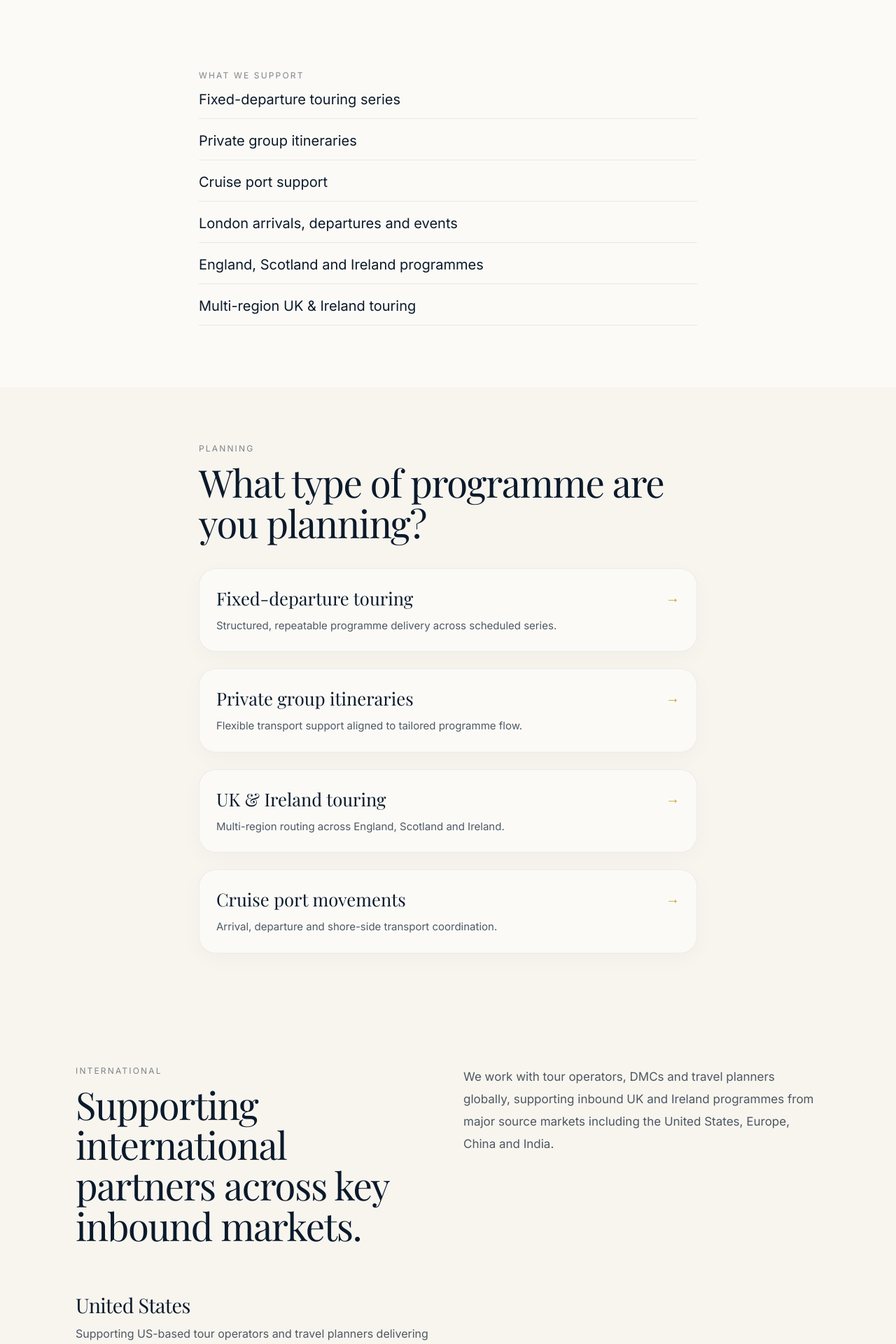
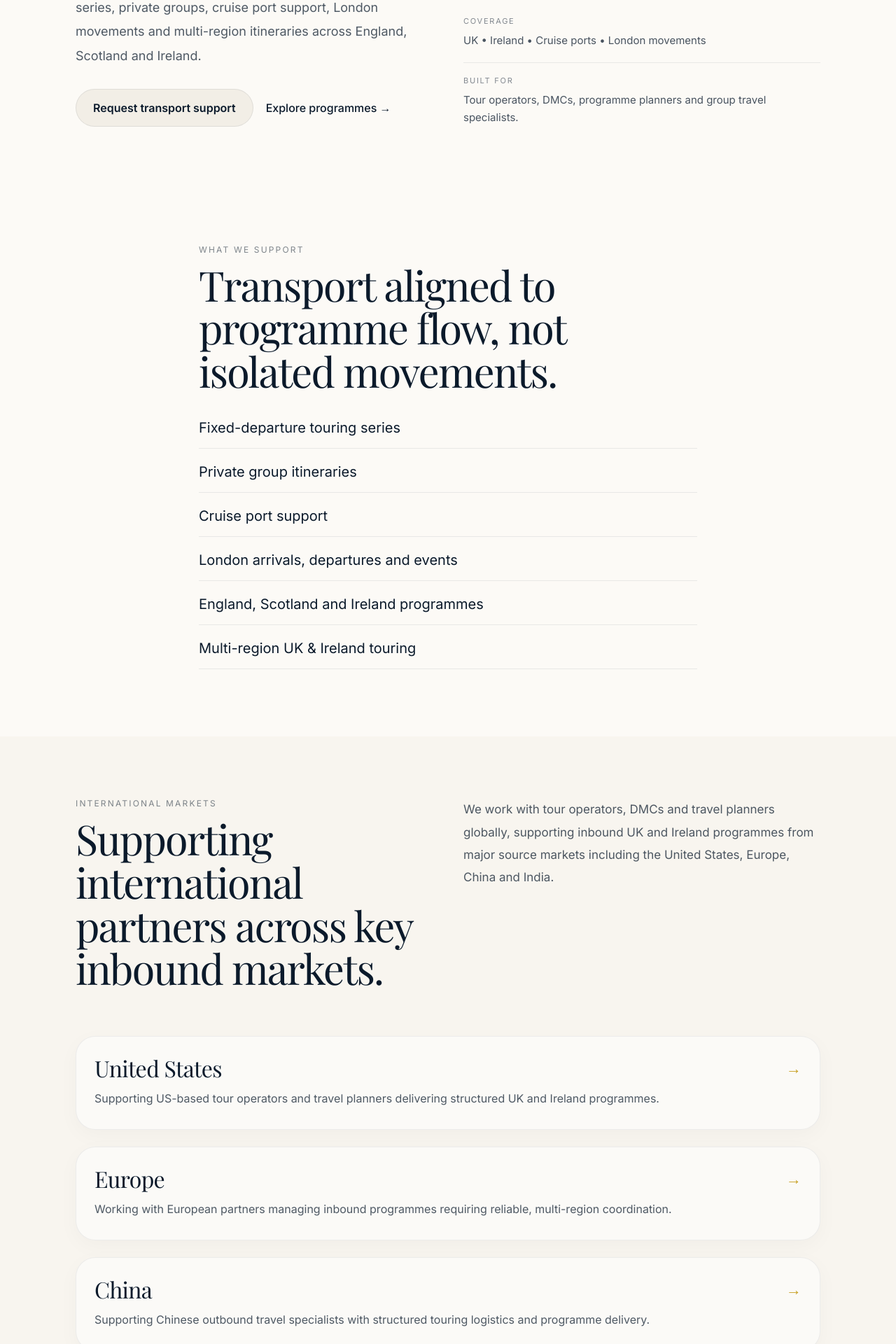
Before and after one commit to kandiahtk-crypto/Project-, a Next.js app: page / in a window 1280 px wide. Shown: the part 800-2720 px from the top of the page at 70% size. Built offline with nearby package versions, Linux system fonts and the light colour scheme; a web font is replaced by a local one.

Commit message:
Update page.tsx

```diff
--- a/src/app/page.tsx
+++ b/src/app/page.tsx
@@ -31,30 +31,30 @@ const supportItems = [
   "Multi-region UK & Ireland touring",
 ];
 
-const regions = [
+const markets = [
   {
     title: "United States",
+    text: "Supporting US-based tour operators and travel planners delivering structured UK and Ireland programmes.",
     href: "/markets/usa",
-    text: "Supporting US-based tour operators and travel planners delivering structured UK and Ireland touring programmes.",
   },
   {
     title: "Europe",
+    text: "Working with European partners managing inbound programmes requiring reliable, multi-region coordination.",
     href: "/markets/europe",
-    text: "Working with European partners managing inbound programmes requiring reliable, multi-region coordination.",
   },
   {
     title: "China",
+    text: "Supporting Chinese outbound travel specialists with structured touring logistics and programme delivery.",
     href: "/markets/china",
-    text: "Supporting Chinese outbound travel specialists with structured touring logistics and programme delivery.",
   },
   {
     title: "India",
+    text: "Working with Indian travel companies delivering premium UK and Ireland itineraries with clear operational flow.",
     href: "/markets/india",
-    text: "Working with Indian travel companies delivering premium UK and Ireland itineraries with clear operational flow.",
   },
 ];
 
-const sectors = [
+const regions = [
   {
     title: "England heritage touring",
     text: "London, Oxford, Bath, Cambridge, York and the Lake District remain central to classic Britain itineraries.",
@@ -69,34 +69,6 @@ const sectors = [
     title: "Ireland touring circuits",
     text: "Dublin, Galway, Killarney and the Cliffs of Moher continue to feature strongly in Ireland touring routes.",
     href: "/ireland-touring",
-  },
-  {
-    title: "Cruise port support",
-    text: "Transport coordination for cruise-related arrivals, departures, shore-side touring and onward programme movements.",
-    href: "/services",
-  },
-];
-
-const plannerItems = [
-  {
-    title: "Fixed-departure touring",
-    text: "Structured, repeatable programme delivery across scheduled series.",
-    href: "/programmes",
-  },
-  {
-    title: "Private group itineraries",
-    text: "Flexible transport support aligned to tailored programme flow.",
-    href: "/programmes",
-  },
-  {
-    title: "UK & Ireland touring",
-    text: "Multi-region routing across England, Scotland and Ireland.",
-    href: "/programmes",
-  },
-  {
-    title: "Cruise port movements",
-    text: "Arrival, departure and shore-side transport coordination.",
-    href: "/services",
   },
 ];
 
@@ -123,11 +95,14 @@ export default function HomePage() {
   return (
     <main>
       <section style={heroSection}>
-        <div style={containerNarrow}>
+        <div style={containerWide}>
+          <div style={heroGrid} className="split-grid">
+            <div>
               <p style={eyebrow}>UK inbound ground transport</p>
 
               <h1 style={heroTitle}>
-            Premium transport support for UK &amp; Ireland touring programmes.
+                Premium transport support for UK &amp; Ireland touring
+                programmes.
               </h1>
 
               <div style={divider} />
@@ -143,15 +118,26 @@ export default function HomePage() {
                 <a href="/contact" style={primaryButton}>
                   Request transport support
                 </a>
-            <a href="/programmes" style={secondaryButton}>
-              Explore programmes
+                <a href="/programmes" style={heroLink}>
+                  Explore programmes →
                 </a>
               </div>
+            </div>
 
-          <div style={metaRow}>
-            <span style={metaPill}>
+            <div style={heroAside}>
+              <p style={asideLabel}>Coverage</p>
+              <p style={asideText}>
                 UK • Ireland • Cruise ports • London movements
-            </span>
+              </p>
+
+              <div style={asideDivider} />
+
+              <p style={asideLabel}>Built for</p>
+              <p style={asideText}>
+                Tour operators, DMCs, programme planners and group travel
+                specialists.
+              </p>
+            </div>
           </div>
         </div>
       </section>
@@ -159,47 +145,25 @@ export default function HomePage() {
       <section style={section}>
         <div style={containerNarrow}>
           <p style={sectionLabel}>What we support</p>
+          <h2 style={sectionTitle}>
+            Transport aligned to programme flow, not isolated movements.
+          </h2>
 
-          <ul style={supportList}>
+          <div style={supportList}>
             {supportItems.map((item) => (
-              <li key={item} style={supportItem}>
+              <div key={item} style={supportItem}>
                 {item}
-              </li>
-            ))}
-          </ul>
               </div>
-      </section>
-
-      <section style={sectionSoft}>
-        <div style={containerNarrow}>
-          <p style={sectionLabel}>Planning</p>
-
-          <h2 style={sectionTitle}>What type of programme are you planning?</h2>
-
-          <div style={plannerGrid}>
-            {plannerItems.map((item) => (
-              <a
-                key={item.title}
-                href={item.href}
-                style={plannerCard}
-                className="luxury-card"
-              >
-                <div style={plannerTitleRow}>
-                  <h3 style={plannerTitle}>{item.title}</h3>
-                  <span style={plannerArrow}>→</span>
-                </div>
-                <p style={plannerText}>{item.text}</p>
-              </a>
             ))}
           </div>
         </div>
       </section>
 
       <section style={sectionSoft}>
-        <div style={container}>
-          <div style={splitGrid} className="split-grid">
+        <div style={containerWide}>
+          <div style={splitIntro} className="split-grid">
             <div>
-              <p style={sectionLabel}>International</p>
+              <p style={sectionLabel}>International markets</p>
               <h2 style={sectionTitle}>
                 Supporting international partners across key inbound markets.
               </h2>
@@ -214,49 +178,19 @@ export default function HomePage() {
             </div>
           </div>
 
-          <div style={regionGrid}>
-            {regions.map((region) => (
-              <article key={region.title} style={regionItem}>
-                <h3 style={regionTitle}>
-                  <a href={region.href} style={regionLink}>
-                    {region.title}
-                  </a>
-                </h3>
-                <p style={regionText}>{region.text}</p>
-              </article>
-            ))}
+          <div style={marketGrid}>
+            {markets.map((market) => (
+              <a
+                key={market.title}
+                href={market.href}
+                style={marketCard}
+                className="luxury-card"
+              >
+                <div style={cardTopRow}>
+                  <h3 style={marketTitle}>{market.title}</h3>
+                  <span style={cardArrow}>→</span>
                 </div>
-        </div>
-      </section>
-
-      <section style={section}>
-        <div style={containerNarrow}>
-          <p style={sectionLabel}>Why operators choose us</p>
-          <h2 style={sectionTitle}>
-            Structured delivery, clear coordination, dependable execution.
-          </h2>
-          <p style={sectionText}>
-            Our focus is not generic transport booking. We support programme
-            delivery by aligning vehicles, routing and operational planning to
-            the pace, shape and service expectations of inbound touring across
-            the UK and Ireland.
-          </p>
-        </div>
-      </section>
-
-      <section style={sectionSoft}>
-        <div style={container}>
-          <div style={featureGrid} className="feature-grid">
-            {sectors.map((item) => (
-              <a key={item.title} href={item.href} style={featureCardLink}>
-                <article style={featureCard}>
-                  <div style={accentLine} />
-                  <div style={featureTitleRow}>
-                    <h2 style={featureTitle}>{item.title}</h2>
-                    <span style={featureArrow}>→</span>
-                  </div>
-                  <p style={featureText}>{item.text}</p>
-                </article>
+                <p style={marketText}>{market.text}</p>
               </a>
             ))}
           </div>
@@ -264,62 +198,63 @@ export default function HomePage() {
       </section>
 
       <section style={section}>
-        <div style={container}>
-          <div style={splitGrid} className="split-grid">
+        <div style={containerWide}>
+          <div style={splitIntro} className="split-grid">
             <div>
-              <p style={sectionLabel}>Coverage</p>
+              <p style={sectionLabel}>Signature touring regions</p>
               <h2 style={sectionTitle}>
-                From London and cruise ports to wider England, Scotland and
-                Ireland touring.
+                Established programme structures across England, Scotland and
+                Ireland.
               </h2>
             </div>
 
             <div>
               <p style={sectionText}>
-                We support itineraries spanning London, regional cities,
-                countryside routes, hotel transfers, cruise-related movements
-                and cross-country touring. Whether the requirement is a single
-                movement or a full touring series, delivery remains structured
-                and commercially focused.
+                Our work supports touring structures used by international
+                operators, from gateway arrivals and regional transitions to
+                broader multi-stop itineraries.
               </p>
             </div>
+          </div>
+
+          <div style={regionGrid}>
+            {regions.map((region) => (
+              <a
+                key={region.title}
+                href={region.href}
+                style={regionCard}
+                className="luxury-card"
+              >
+                <div style={cardTopRow}>
+                  <h3 style={regionTitle}>{region.title}</h3>
+                  <span style={cardArrow}>→</span>
+                </div>
+                <p style={regionText}>{region.text}</p>
+              </a>
+            ))}
           </div>
         </div>
       </section>
 
       <section style={sectionSoft}>
         <div style={containerNarrow}>
-          <p style={sectionLabel}>Who we work with</p>
-          <h2 style={sectionTitle}>Built for professional travel buyers.</h2>
+          <p style={sectionLabel}>Programme structure</p>
+          <h2 style={sectionTitle}>
+            Typical touring routes and itinerary flow.
+          </h2>
           <p style={sectionText}>
-            We are positioned for tour operators, destination management
-            companies, cruise specialists, travel planners and programme
-            managers who need transport support that fits a wider operational
-            plan, not just a standalone vehicle booking.
-          </p>
-        </div>
-      </section>
-
-      <section style={section}>
-        <div style={containerNarrow}>
-          <p style={sectionLabel}>Programme structure</p>
-
-          <h2 style={sectionTitle}>Typical touring routes and itinerary flow.</h2>
-
-          <p style={sectionText}>
-            Our work supports established touring structures used by
-            international operators across England, Scotland and Ireland, from
-            gateway arrivals and regional routing to multi-stop programme
-            delivery.
+            We support established programme structures used by international
+            operators across England, Scotland and Ireland, from gateway
+            arrivals and regional routing to multi-stop programme delivery.
           </p>
 
-          <div style={itineraryTeaser} className="luxury-card">
-            <p style={teaserEyebrow}>Example England itinerary</p>
-            <p style={teaserText}>
+          <div style={editorialPanel} className="luxury-card">
+            <p style={panelEyebrow}>Example England itinerary</p>
+            <p style={panelText}>
               London arrivals, Oxford, Bath, Cambridge, York and the Lake
               District remain central to many England touring programmes.
             </p>
-            <a href="/england-touring" style={teaserLink}>
+            <a href="/england-touring" style={panelLink}>
               View example programme →
             </a>
           </div>
@@ -329,7 +264,6 @@ export default function HomePage() {
       <section style={section}>
         <div style={containerNarrow}>
           <p style={sectionLabel}>Frequently asked questions</p>
-
           <h2 style={sectionTitle}>
             Common questions from operators and planners.
           </h2>
@@ -360,11 +294,11 @@ export default function HomePage() {
             around your itinerary.
           </p>
 
-          <div style={ctaActions}>
+          <div style={heroActions}>
             <a href="/contact" style={primaryButton}>
               Contact us
             </a>
-            <a href="/services" style={linkButton}>
+            <a href="/services" style={heroLink}>
               View services →
             </a>
           </div>
@@ -374,7 +308,7 @@ export default function HomePage() {
   );
 }
 
-const container: CSSProperties = {
+const containerWide: CSSProperties = {
   maxWidth: 1120,
   margin: "0 auto",
   padding: "0 28px",
@@ -387,32 +321,32 @@ const containerNarrow: CSSProperties = {
 };
 
 const heroSection: CSSProperties = {
-  padding: "40px 0 64px",
+  padding: "48px 0 72px",
 };
 
 const section: CSSProperties = {
-  padding: "88px 0",
+  padding: "96px 0",
 };
 
 const sectionSoft: CSSProperties = {
-  padding: "80px 0",
+  padding: "88px 0",
   background: "#F8F5EF",
 };
 
 const ctaSection: CSSProperties = {
-  padding: "72px 0 48px",
+  padding: "88px 0 48px",
 };
 
-const splitGrid: CSSProperties = {
+const heroGrid: CSSProperties = {
+  display: "grid",
+  gap: 48,
+  alignItems: "end",
+};
+
+const splitIntro: CSSProperties = {
   display: "grid",
   gap: 40,
   alignItems: "start",
-};
-
-const featureGrid: CSSProperties = {
-  display: "grid",
-  gridTemplateColumns: "1fr",
-  gap: 36,
 };
 
 const eyebrow: CSSProperties = {
@@ -434,9 +368,9 @@ const sectionLabel: CSSProperties = {
 const heroTitle: CSSProperties = {
   margin: "14px 0 16px",
   maxWidth: 760,
-  fontSize: "clamp(2.6rem, 7vw, 5rem)",
-  lineHeight: 1.02,
-  letterSpacing: "-0.04em",
+  fontSize: "clamp(3rem, 7vw, 5.6rem)",
+  lineHeight: 0.98,
+  letterSpacing: "-0.045em",
   fontWeight: 400,
   fontFamily: "var(--font-serif)",
   color: "#0B1A2B",
@@ -445,9 +379,9 @@ const heroTitle: CSSProperties = {
 const sectionTitle: CSSProperties = {
   margin: "0 0 18px",
   maxWidth: 760,
-  fontSize: "clamp(2rem, 5vw, 3.4rem)",
-  lineHeight: 1.06,
-  letterSpacing: "-0.025em",
+  fontSize: "clamp(2.1rem, 5vw, 3.7rem)",
+  lineHeight: 1.04,
+  letterSpacing: "-0.03em",
   fontWeight: 400,
   fontFamily: "var(--font-serif)",
   color: "#0B1A2B",
@@ -456,26 +390,26 @@ const sectionTitle: CSSProperties = {
 const ctaTitle: CSSProperties = {
   margin: "0 0 18px",
   maxWidth: 760,
-  fontSize: "clamp(2rem, 5vw, 3.2rem)",
-  lineHeight: 1.06,
-  letterSpacing: "-0.025em",
+  fontSize: "clamp(2.1rem, 5vw, 3.4rem)",
+  lineHeight: 1.04,
+  letterSpacing: "-0.03em",
   fontWeight: 400,
   fontFamily: "var(--font-serif)",
   color: "#0B1A2B",
 };
 
 const divider: CSSProperties = {
-  width: 48,
+  width: 52,
   height: 2,
   background: "linear-gradient(90deg, #C9A227 0%, #E3C565 100%)",
-  margin: "18px 0 24px",
+  margin: "18px 0 26px",
   borderRadius: 999,
 };
 
 const heroText: CSSProperties = {
   margin: 0,
-  maxWidth: 700,
-  fontSize: 17,
+  maxWidth: 720,
+  fontSize: 18,
   lineHeight: 1.9,
   color: "rgba(11, 26, 43, 0.72)",
 };
@@ -489,18 +423,19 @@ const sectionText: CSSProperties = {
 };
 
 const heroActions: CSSProperties = {
-  marginTop: 28,
+  marginTop: 30,
   display: "flex",
-  gap: 16,
+  gap: 18,
   flexWrap: "wrap",
+  alignItems: "center",
 };
 
 const primaryButton: CSSProperties = {
   display: "inline-flex",
   alignItems: "center",
   justifyContent: "center",
-  minHeight: 52,
-  padding: "0 22px",
+  minHeight: 54,
+  padding: "0 24px",
   borderRadius: 999,
   background: "#F2EEE6",
   color: "#0B1A2B",
@@ -509,196 +444,146 @@ const primaryButton: CSSProperties = {
   border: "1px solid rgba(11, 26, 43, 0.08)",
 };
 
-const secondaryButton: CSSProperties = {
+const heroLink: CSSProperties = {
+  textDecoration: "none",
+  color: "#0B1A2B",
+  fontWeight: 500,
   display: "inline-flex",
   alignItems: "center",
-  justifyContent: "center",
-  minHeight: 52,
-  padding: "0 22px",
-  borderRadius: 999,
-  background: "transparent",
-  color: "#0B1A2B",
-  textDecoration: "none",
-  fontWeight: 500,
-  border: "1px solid rgba(11, 26, 43, 0.10)",
+  gap: 6,
 };
 
-const metaRow: CSSProperties = {
-  marginTop: 20,
+const heroAside: CSSProperties = {
+  padding: "24px 0 0",
+  borderTop: "1px solid rgba(11, 26, 43, 0.08)",
 };
 
-const metaPill: CSSProperties = {
-  display: "inline-flex",
-  alignItems: "center",
-  minHeight: 36,
-  padding: "0 14px",
-  borderRadius: 999,
-  background: "linear-gradient(180deg, #F4F0E8 0%, #EEE7DB 100%)",
-  border: "1px solid rgba(201, 162, 39, 0.16)",
-  fontSize: 13,
-  color: "rgba(11, 26, 43, 0.72)",
-  boxShadow: "0 6px 18px rgba(11, 26, 43, 0.04)",
+const asideLabel: CSSProperties = {
+  margin: "0 0 8px",
+  fontSize: 11,
+  letterSpacing: "0.16em",
+  textTransform: "uppercase",
+  color: "rgba(11, 26, 43, 0.5)",
+};
+
+const asideText: CSSProperties = {
+  margin: 0,
+  fontSize: 15,
+  lineHeight: 1.7,
+  color: "rgba(11, 26, 43, 0.74)",
+};
+
+const asideDivider: CSSProperties = {
+  height: 1,
+  margin: "18px 0",
+  background: "rgba(11, 26, 43, 0.08)",
 };
 
 const supportList: CSSProperties = {
-  listStyle: "none",
-  padding: 0,
-  margin: 0,
   display: "grid",
-  gap: 16,
+  gap: 18,
+  marginTop: 36,
 };
 
 const supportItem: CSSProperties = {
+  paddingBottom: 14,
+  borderBottom: "1px solid rgba(11, 26, 43, 0.08)",
   fontSize: 20,
   lineHeight: 1.5,
-  borderBottom: "1px solid rgba(11, 26, 43, 0.08)",
-  paddingBottom: 12,
   color: "#0B1A2B",
 };
 
-const plannerGrid: CSSProperties = {
-  marginTop: 36,
+const marketGrid: CSSProperties = {
+  marginTop: 48,
   display: "grid",
   gap: 24,
 };
 
-const plannerCard: CSSProperties = {
+const regionGrid: CSSProperties = {
+  marginTop: 48,
+  display: "grid",
+  gap: 24,
+};
+
+const marketCard: CSSProperties = {
   display: "block",
-  padding: "24px",
-  borderRadius: 24,
+  padding: "28px 26px",
+  borderRadius: 28,
   background: "#FBFAF7",
   border: "1px solid rgba(11, 26, 43, 0.06)",
   textDecoration: "none",
   boxShadow: "0 8px 30px rgba(11, 26, 43, 0.03)",
 };
 
-const plannerTitleRow: CSSProperties = {
+const regionCard: CSSProperties = {
+  display: "block",
+  padding: "28px 26px",
+  borderRadius: 28,
+  background: "#FBFAF7",
+  border: "1px solid rgba(11, 26, 43, 0.06)",
+  textDecoration: "none",
+  boxShadow: "0 8px 30px rgba(11, 26, 43, 0.03)",
+};
+
+const cardTopRow: CSSProperties = {
   display: "flex",
   justifyContent: "space-between",
-  alignItems: "center",
-  marginBottom: 10,
-  gap: 16,
+  alignItems: "flex-start",
+  gap: 18,
+  marginBottom: 12,
 };
 
-const plannerTitle: CSSProperties = {
+const marketTitle: CSSProperties = {
   margin: 0,
-  fontSize: "clamp(1.3rem, 3vw, 1.6rem)",
+  fontSize: "clamp(1.5rem, 3vw, 2rem)",
+  lineHeight: 1.08,
+  fontWeight: 400,
+  letterSpacing: "-0.02em",
   fontFamily: "var(--font-serif)",
   color: "#0B1A2B",
-  fontWeight: 400,
-};
-
-const plannerText: CSSProperties = {
-  margin: 0,
-  fontSize: 15,
-  lineHeight: 1.7,
-  color: "rgba(11, 26, 43, 0.72)",
-};
-
-const plannerArrow: CSSProperties = {
-  fontSize: 20,
-  color: "#C9A227",
-  lineHeight: 1,
-};
-
-const regionGrid: CSSProperties = {
-  marginTop: 48,
-  display: "grid",
-  gap: 28,
-};
-
-const regionItem: CSSProperties = {
-  paddingBottom: 20,
-  borderBottom: "1px solid rgba(11, 26, 43, 0.08)",
 };
 
 const regionTitle: CSSProperties = {
-  margin: "0 0 8px",
-  fontSize: "clamp(1.4rem, 3vw, 1.8rem)",
+  margin: 0,
+  fontSize: "clamp(1.5rem, 3vw, 2rem)",
+  lineHeight: 1.08,
+  fontWeight: 400,
+  letterSpacing: "-0.02em",
   fontFamily: "var(--font-serif)",
-  letterSpacing: "-0.02em",
   color: "#0B1A2B",
-  fontWeight: 400,
 };
 
-const regionLink: CSSProperties = {
-  textDecoration: "none",
-  color: "#0B1A2B",
-  display: "inline-block",
+const marketText: CSSProperties = {
+  margin: 0,
+  fontSize: 16,
+  lineHeight: 1.85,
+  color: "rgba(11, 26, 43, 0.72)",
 };
 
 const regionText: CSSProperties = {
   margin: 0,
-  maxWidth: 520,
   fontSize: 16,
-  lineHeight: 1.8,
+  lineHeight: 1.85,
   color: "rgba(11, 26, 43, 0.72)",
 };
 
-const featureCardLink: CSSProperties = {
-  textDecoration: "none",
-  display: "block",
-};
-
-const featureCard: CSSProperties = {
-  minWidth: 0,
-  padding: "24px 0 18px",
-  borderBottom: "1px solid rgba(11, 26, 43, 0.08)",
-  cursor: "pointer",
-  boxShadow: "none",
-};
-
-const featureTitleRow: CSSProperties = {
-  display: "flex",
-  justifyContent: "space-between",
-  alignItems: "flex-start",
-  gap: 16,
-};
-
-const accentLine: CSSProperties = {
-  width: 48,
-  height: 2,
-  borderRadius: 999,
-  marginBottom: 14,
-  background: "linear-gradient(90deg, #C9A227 0%, #E3C565 100%)",
-};
-
-const featureTitle: CSSProperties = {
-  margin: "0 0 10px",
-  fontSize: "clamp(1.5rem, 4vw, 2rem)",
-  lineHeight: 1.12,
-  fontWeight: 400,
-  letterSpacing: "-0.02em",
-  fontFamily: "var(--font-serif)",
-  color: "#0B1A2B",
-  flex: 1,
-};
-
-const featureArrow: CSSProperties = {
+const cardArrow: CSSProperties = {
   fontSize: 22,
   lineHeight: 1,
   color: "#C9A227",
   paddingTop: 6,
 };
 
-const featureText: CSSProperties = {
-  margin: 0,
-  maxWidth: 520,
-  fontSize: 16,
-  lineHeight: 1.85,
-  color: "rgba(11, 26, 43, 0.72)",
-};
-
-const itineraryTeaser: CSSProperties = {
-  marginTop: 32,
-  padding: "30px 26px",
-  borderRadius: 28,
+const editorialPanel: CSSProperties = {
+  marginTop: 34,
+  padding: "30px 28px",
+  borderRadius: 30,
   background: "linear-gradient(180deg, #FBFAF7 0%, #F7F3EC 100%)",
   border: "1px solid rgba(11, 26, 43, 0.06)",
   boxShadow: "0 10px 30px rgba(11, 26, 43, 0.04)",
 };
 
-const teaserEyebrow: CSSProperties = {
+const panelEyebrow: CSSProperties = {
   margin: "0 0 10px",
   fontSize: 12,
   letterSpacing: "0.16em",
@@ -706,14 +591,14 @@ const teaserEyebrow: CSSProperties = {
   color: "rgba(11, 26, 43, 0.52)",
 };
 
-const teaserText: CSSProperties = {
+const panelText: CSSProperties = {
   margin: "0 0 14px",
   fontSize: 16,
   lineHeight: 1.8,
   color: "rgba(11, 26, 43, 0.72)",
 };
 
-const teaserLink: CSSProperties = {
+const panelLink: CSSProperties = {
   textDecoration: "none",
   color: "#0B1A2B",
   fontWeight: 500,
@@ -759,17 +644,3 @@ const faqAnswer: CSSProperties = {
   lineHeight: 1.7,
   color: "rgba(11, 26, 43, 0.72)",
 };
-
-const ctaActions: CSSProperties = {
-  marginTop: 26,
-  display: "flex",
-  gap: 20,
-  flexWrap: "wrap",
-  alignItems: "center",
-};
-
-const linkButton: CSSProperties = {
-  textDecoration: "none",
-  color: "#0B1A2B",
-  fontWeight: 500,
-};
```
Lines whose indentation alone changed are shown as unchanged.
